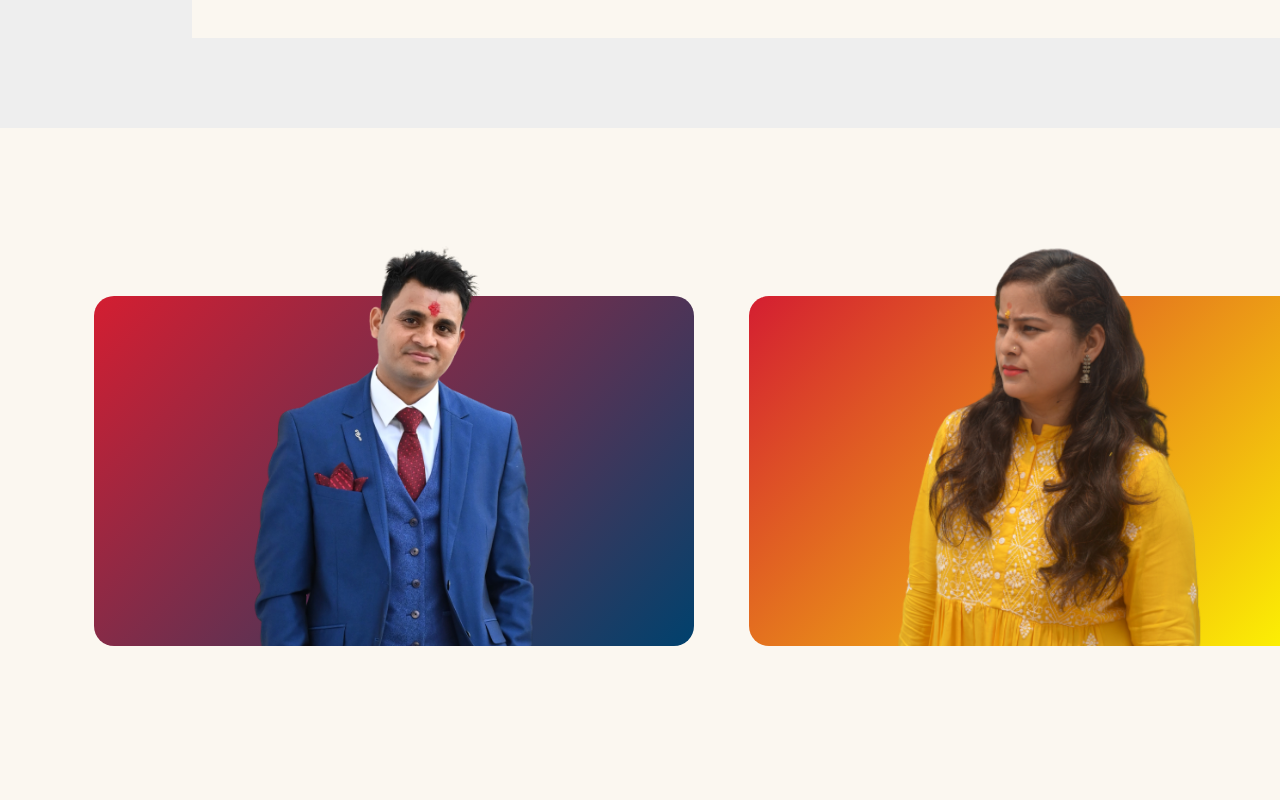
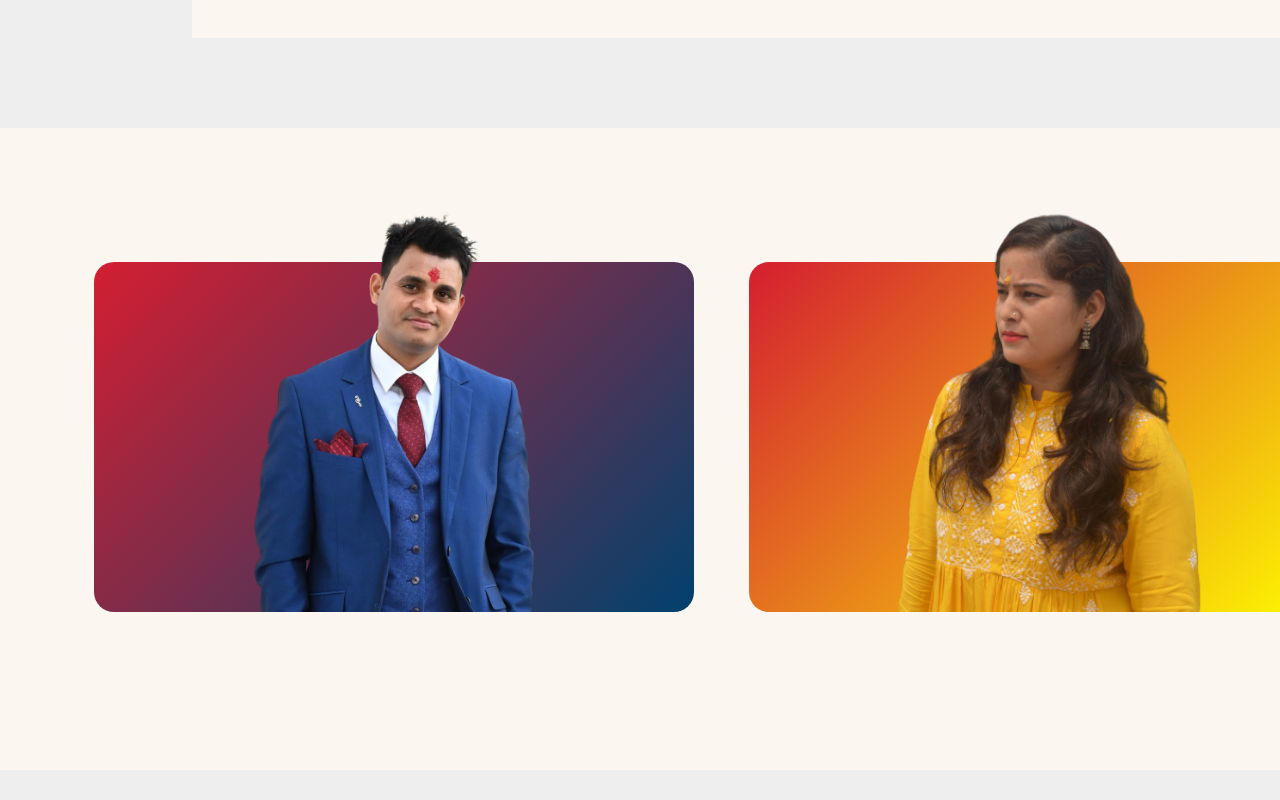
Before and after one commit to Aloknegi19april/invitation, a plain HTML site: page index.html in a window 1280 px wide. Shown: the part 1340-2140 px from the top of the page. Drawn offline with nearby package versions, Linux system fonts and the light colour scheme; a web font is replaced by a local one.

Commit message:
Add files via upload

```diff
--- a/css/master.css
+++ b/css/master.css
@@ -94,15 +94,6 @@ body {
   color: #008891;
 }
 
-.middle-container {
-  background-color: #fbf7f0;
-  display: flex;
-  justify-content: center;
-  align-items: center;
-  font-family: 'Tangerine', sans-serif;
-  padding: 150px 0 150px 0;
-}
-
 @media (max-width: 991px) {
   .invitation-card {
     height: 1200px;
@@ -181,6 +172,7 @@ body {
     word-spacing: 7px;
     color: #008891;
   }
+}
 
 .middle-container {
   background-color: #fbf7f0;
@@ -188,8 +180,7 @@ body {
   justify-content: center;
   align-items: center;
   font-family: 'Tangerine', sans-serif;
-    padding: 150px 0 150px 0;
-  }
+  padding: 9% 0 9%;
 }
 
 .card-bride {
--- a/index.html
+++ b/index.html
@@ -3,7 +3,7 @@
 
 <head>
   <meta charset="utf-8">
-  <meta name="viewport" content="width=device-width, initial-scale = 1.0">
+  <meta name="viewport" content="width=device-width, initial-scale = 1">
   <!-- CSS only -->
   <link rel="stylesheet" href="https://stackpath.bootstrapcdn.com/bootstrap/4.5.2/css/bootstrap.min.css" integrity="sha384-JcKb8q3iqJ61gNV9KGb8thSsNjpSL0n8PARn9HuZOnIxN0hoP+VmmDGMN5t9UJ0Z" crossorigin="anonymous">
 
```
Lines whose indentation alone changed are shown as unchanged.
